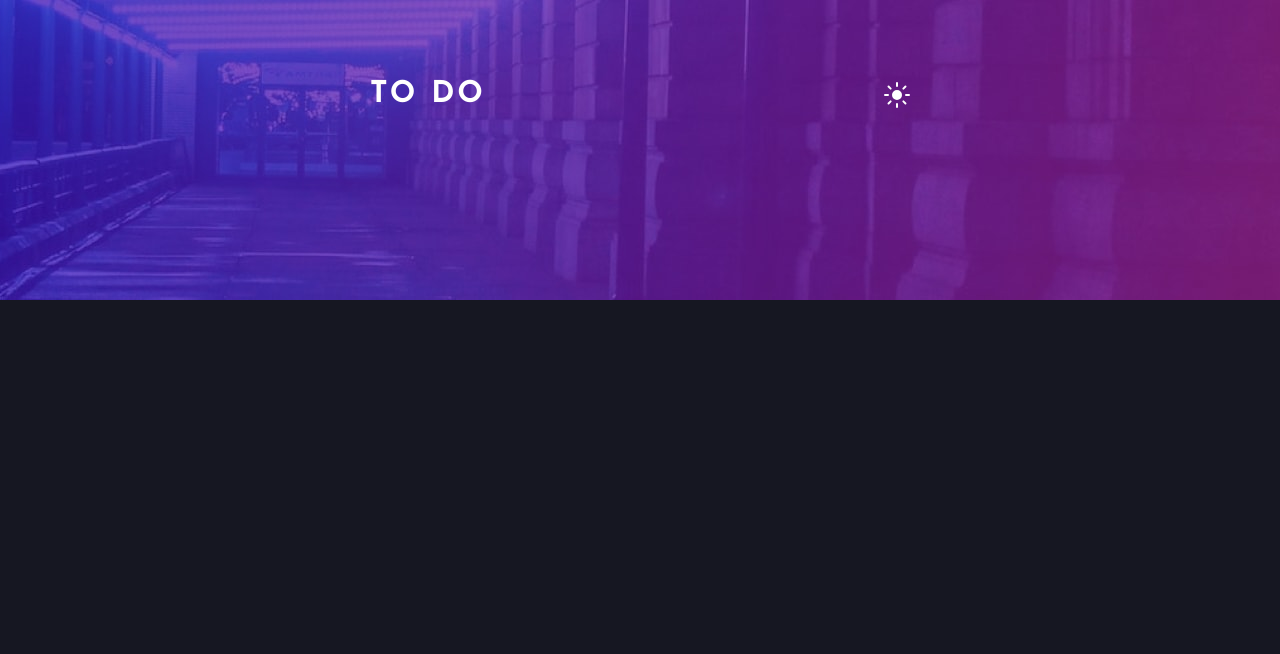
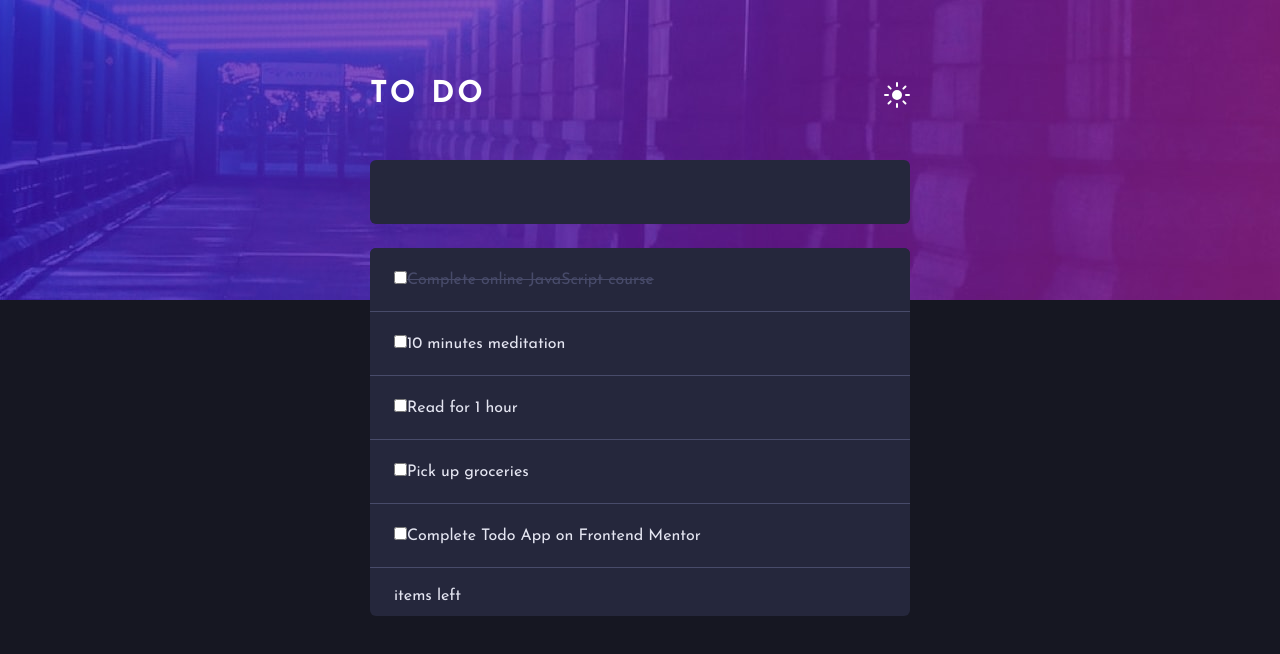
Before and after one commit to dawidwojtaszek/frontendmentor, a Next.js app in the folder todo-app-main/: page / in a window 1280 px wide. Shown: the top 654 px of the page. Built offline with nearby package versions, Linux system fonts and the light colour scheme.

Commit message:
create todo-container and todo components

```diff
--- /dev/null
+++ b/todo-app-main/src/app/components/todo-container.jsx
@@ -0,0 +1,24 @@
+"use client";
+import { v4 as uuid } from "uuid";
+import Todo from "./todo";
+import { useMyContext } from "../context/context";
+
+const TodoContainer = () => {
+  const { globalState, upadateGlobalState } = useMyContext();
+  console.log(globalState);
+  return (
+    <div className="w-full absolute mt-[-140px] mx-auto ">
+      <div className=" bg-white w-[540px] h-16 mx-auto rounded-md mb-6 px-6 py-5 dark:bg-veryDarkDesaturatedBlue  "></div>
+      <div className="w-[540px] mx-auto overflow-hidden rounded-md bg-white   dark:bg-veryDarkDesaturatedBlue ">
+        {globalState.map((e) => (
+          <Todo todo={e} key={e.id} />
+        ))}
+
+        <div className="h-12 px-6 py-4 dark:text-veryLightGrayishBlue text-veryDarkBlue">
+          items left
+        </div>
+      </div>
+    </div>
+  );
+};
+export default TodoContainer;
--- /dev/null
+++ b/todo-app-main/src/app/components/todo.jsx
@@ -0,0 +1,20 @@
+const Todo = ({ todo }) => {
+  console.log(todo.name);
+  console.log(todo.active);
+  return (
+    <div className="bg-white w-ful h-16   px-6 py-5 border-b border-veryLightGrayishBlue dark:bg-veryDarkDesaturatedBlue dark:border-veryDarkGrayishBlue ">
+      <label
+        className={
+          todo.active
+            ? "dark:text-veryLightGrayishBlue text-veryDarkBlue cursor-pointer"
+            : " dark:text-veryDarkGrayishBlue text-darkGrayishBlue line-through cursor-pointer"
+        }
+      >
+        <input type="checkbox" className="cursor-pointer" />
+        {todo.name}
+      </label>
+    </div>
+  );
+};
+
+export default Todo;
--- /dev/null
+++ b/todo-app-main/src/app/context/context.jsx
@@ -0,0 +1,28 @@
+"use client";
+import { createContext, useContext, useState } from "react";
+
+const myContext = createContext();
+const initialState = [
+  { id: 0, name: "Complete online JavaScript course", active: false },
+  { id: 1, name: "10 minutes meditation", active: true },
+  { id: 2, name: "Read for 1 hour", active: true },
+  { id: 3, name: "Pick up groceries", active: true },
+  { id: 4, name: "Complete Todo App on Frontend Mentor", active: true },
+];
+
+export const Provider = ({ children }) => {
+  const [globalState, setGlobalState] = useState(initialState);
+  const updateGlobalState = (newState) => {
+    setGlobalState([...globalState, ...newState]);
+  };
+
+  return (
+    <myContext.Provider value={{ globalState, updateGlobalState }}>
+      {children}
+    </myContext.Provider>
+  );
+};
+
+export const useMyContext = () => {
+  return useContext(myContext);
+};
--- a/todo-app-main/src/app/layout.js
+++ b/todo-app-main/src/app/layout.js
@@ -1,5 +1,6 @@
 import { Josefin_Sans } from "next/font/google";
 import "./globals.css";
+import { Provider } from "./context/context";
 
 const font = Josefin_Sans({ weight: ["400", "700"], subsets: ["latin"] });
 
@@ -14,7 +15,7 @@ export default function RootLayout({ children }) {
       <body
         className={`${font.className} bg-lightGrayishBlueDark dark:bg-veryDarkBlue `}
       >
-        {children}
+        <Provider>{children}</Provider>
       </body>
     </html>
   );
--- a/todo-app-main/src/app/page.js
+++ b/todo-app-main/src/app/page.js
@@ -1,8 +1,10 @@
 import Header from "./components/header";
+import TodoContainer from "./components/todo-container";
 export default function Home() {
   return (
     <main>
       <Header />
+      <TodoContainer />
     </main>
   );
 }
```
Also changed, not shown: todo-app-main/package.json (+5 -4 lines), 1 other file (tests, documents, lock files or other folders).
